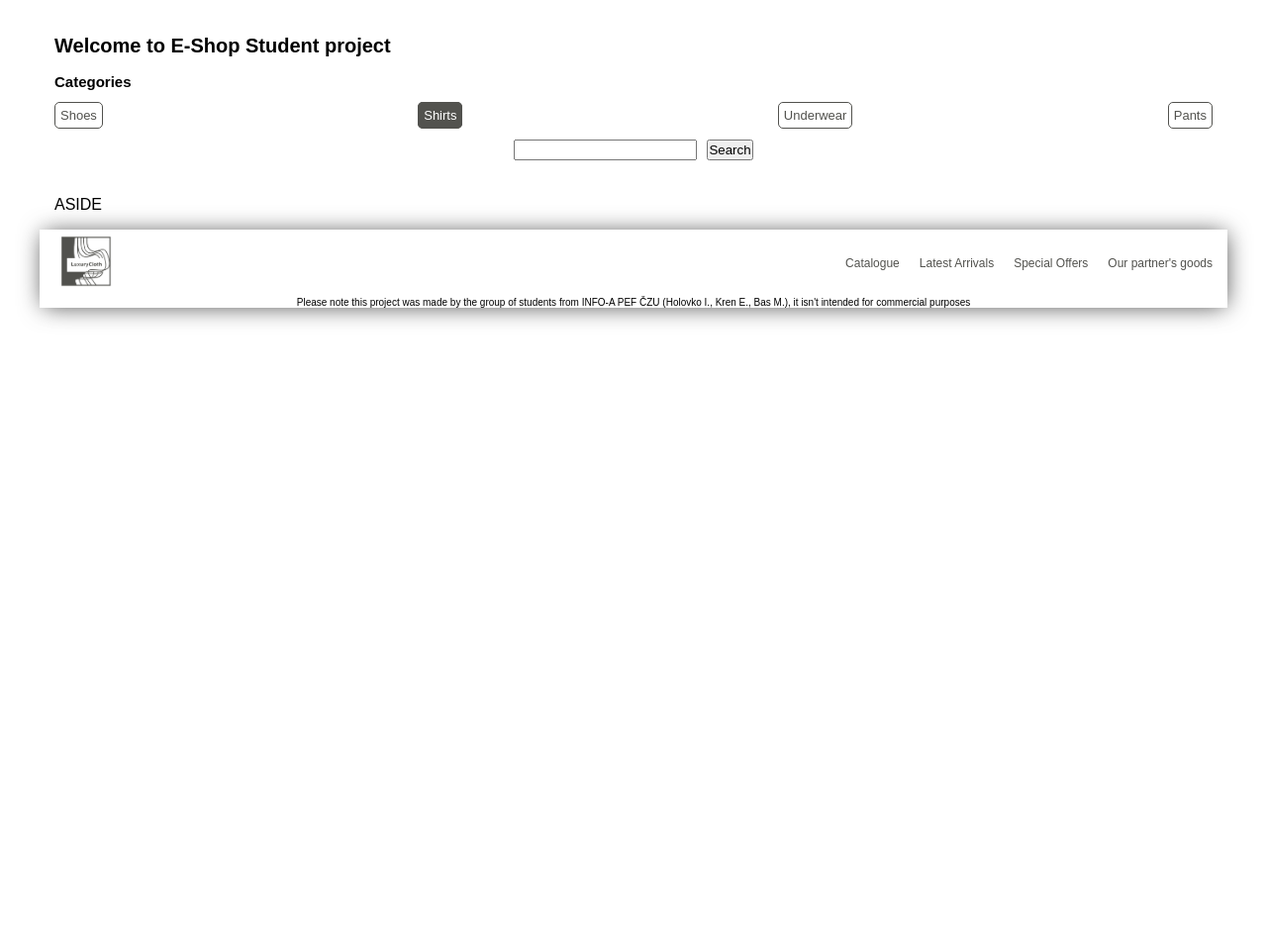
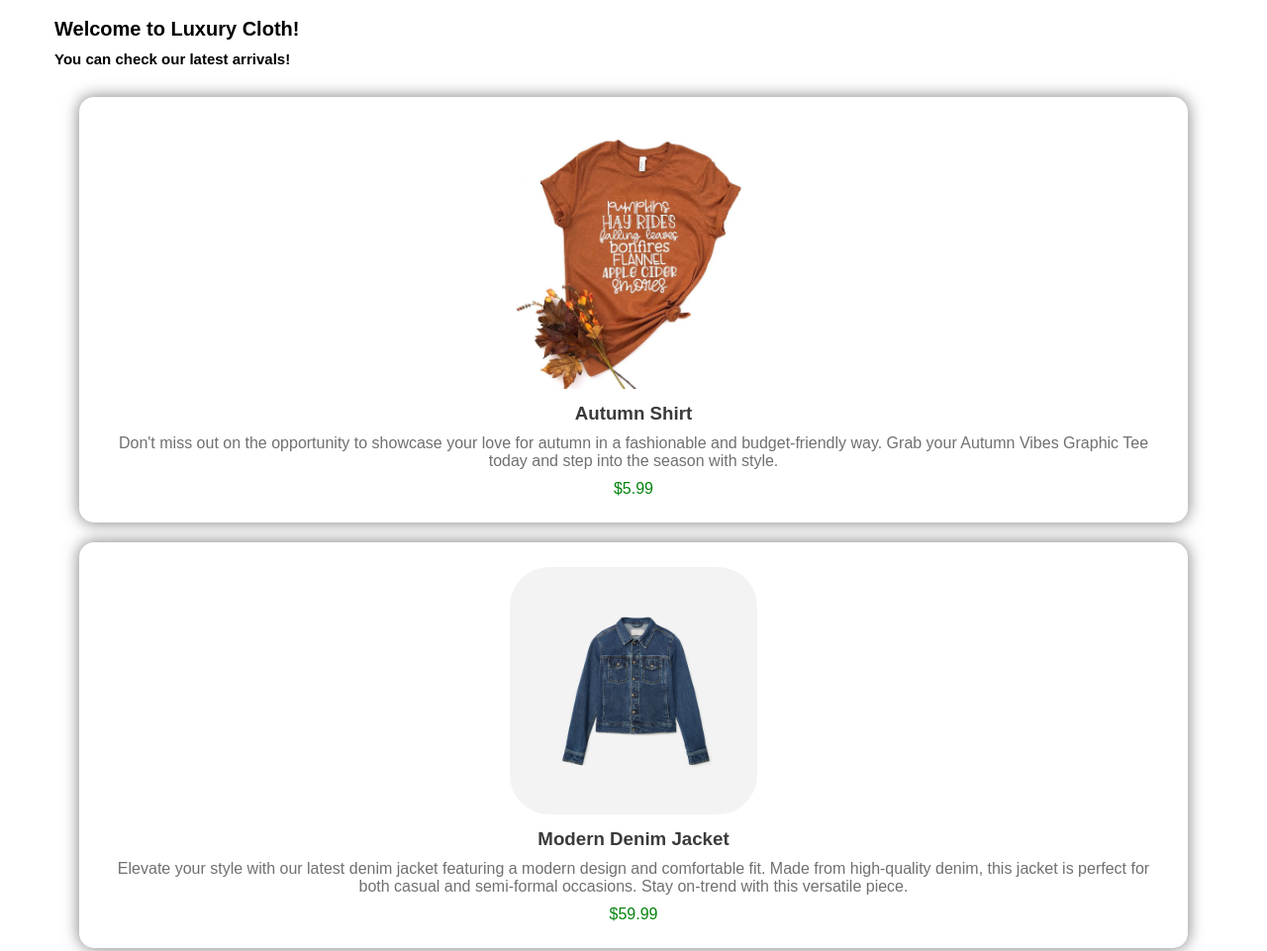
Before and after one commit to TikshiKE/eshop_prot, a plain HTML site: page index.html in a window 1280 px wide. Shown: the part 71-1032 px from the top of the page at 99% size. Before the commit the page ends 800 px from the top, so only its background shows below. Drawn offline with Linux system fonts and the light colour scheme.

Commit message:
Commit just for saving

```diff
--- a/css/styles.css
+++ b/css/styles.css
@@ -1,12 +1,25 @@
 :root {
   --primary-brand-color: #52524e;
   --primary-blue-color: #259dff;
+  --additional-text-color: #3a3a3a;
+  --light-text-color: #707070;
   --white-color: #fff;
+  --green-color: #03830c;
   --transition: 250ms cubic-bezier(0.4, 0, 0.2, 1);
 }
 
 * {
   box-sizing: border-box;
+}
+
+h1,
+h2,
+h3,
+h4,
+h5,
+p {
+  margin: 0;
+  padding: 0;
 }
 
 body {
@@ -94,12 +107,54 @@ button {
 /************HERO***********/
 .hero {
   padding-top: 20px;
-  padding-bottom: 20px;
+  padding-bottom: 50px;
 }
 
 .hero-title {
   font-size: 20px;
+  margin-bottom: 10px;
 }
+
+.latest-title {
+  font-size: 15px;
+  margin-bottom: 30px;
+}
+
+.latest-grid {
+  display: flex;
+  flex-wrap: wrap;
+  gap: 20px;
+  justify-content: center;
+}
+.latest-grid-item {
+  display: flex;
+  flex-direction: column;
+  align-items: center;
+  gap: 10px;
+  box-shadow: 0px 0px 15px 1px rgba(99, 99, 99, 0.75);
+  border-radius: 15px;
+  width: calc(100% - 50px);
+  padding: 25px;
+}
+
+.latest-link img {
+  height: auto;
+  width: 250px;
+  border-radius: 40px;
+}
+
+.latest-subtitle {
+  color: var(--additional-text-color);
+}
+.latest-description {
+  color: var(--light-text-color);
+  text-align: center;
+}
+
+.latest-price {
+  color: var(--green-color);
+}
+
 .hero-categories-title {
   font-size: 15px;
 }
@@ -128,6 +183,12 @@ button {
   color: var(--white-color);
 }
 
+/************FILTER***********/
+
+.filter-title {
+  font-size: 20px;
+}
+
 .filter {
   display: flex;
 }
@@ -141,6 +202,7 @@ button {
 
 .main-footer-container {
   box-shadow: 1px 1px 25px -3px rgba(0, 0, 0, 0.75);
+  padding-bottom: 20px;
 }
 .footer-navigation {
   display: flex;
--- a/index.html
+++ b/index.html
@@ -30,7 +30,7 @@
               <a href="./index.html" class="header-link">Home</a>
             </li>
             <li class="header-list-item">
-              <a href="" class="header-link">Latest Arrivals</a>
+              <a href="#latest" class="header-link">Latest Arrivals</a>
             </li>
             <li class="header-list-item">
               <a href="" class="header-link">Special Offers</a>
@@ -55,9 +55,89 @@
 
     <main>
       <section class="hero container">
-        <h1 class="hero-title">Welcome to E-Shop Student project</h1>
-        <header>
-          <h2 class="hero-categories-title">Categories</h2>
+        <header class="hero-header">
+          <h1 class="hero-title">Welcome to Luxury Cloth!</h1>
+          <h2 class="latest-title">You can check our latest arrivals!</h2>
+        </header>
+        <div class="latest-grid" id="latest">
+          <div class="latest-grid-item">
+            <a href="#" class="latest-link"
+              ><img
+                src="./images/autumn_shirt.jpg"
+                alt="Autumn Shirt"
+                width=""
+                height=""
+            /></a>
+            <h3 class="latest-subtitle">Autumn Shirt</h3>
+            <p class="latest-description">
+              Don't miss out on the opportunity to showcase your love for autumn
+              in a fashionable and budget-friendly way. Grab your Autumn Vibes
+              Graphic Tee today and step into the season with style.
+            </p>
+            <p class="latest-price">$5.99</p>
+          </div>
+          <div class="latest-grid-item">
+            <a href="#" class="latest-link"
+              ><img
+                src="./images/denim_jacket.jpg"
+                alt="Denim Jacket"
+                width=""
+                height=""
+            /></a>
+            <h3 class="latest-subtitle">Modern Denim Jacket</h3>
+            <p class="latest-description">
+              Elevate your style with our latest denim jacket featuring a modern
+              design and comfortable fit. Made from high-quality denim, this
+              jacket is perfect for both casual and semi-formal occasions. Stay
+              on-trend with this versatile piece.
+            </p>
+            <p class="latest-price">$59.99</p>
+          </div>
+          <div class="latest-grid-item">
+            <a href="#" class="latest-link"
+              ><img
+                src="./images/floral_dress.jpg"
+                alt="Floral Maxi Dress"
+                width=""
+                height=""
+            /></a>
+            <h3 class="latest-subtitle">Chic Floral Maxi Dress</h3>
+            <p class="latest-description">
+              Embrace the beauty of floral patterns with our chic maxi dress.
+              This elegant and flowy dress is perfect for summer events and
+              special occasions. The flattering silhouette and vibrant floral
+              print make it a must-have for your wardrobe.
+            </p>
+            <p class="latest-price">$79.99</p>
+          </div>
+          <div class="latest-grid-item">
+            <a href="#" class="latest-link"
+              ><img
+                src="./images/joger.jpg"
+                alt="Jogger Set"
+                width=""
+                height=""
+            /></a>
+            <h3 class="latest-subtitle">Athleisure Jogger Set</h3>
+            <p class="latest-description">
+              Stay comfortable and stylish with our athleisure jogger set. This
+              trendy two-piece ensemble combines fashion and functionality,
+              making it ideal for both workouts and casual outings. The set
+              includes a cozy hoodie and matching joggers for a laid-back yet
+              fashionable look.
+            </p>
+            <p class="latest-price">$49.99</p>
+          </div>
+        </div>
+      </section>
+
+      <aside class="discounts container">
+        <p>ASIDE</p>
+      </aside>
+
+      <section class="filter-section container">
+        <h2 class="filter-title">Want to explore something for you?</h2>
+        <h3 class="hero-categories-title">Categories</h3>
         <nav class="hero-navigation">
           <ul class="hero-nav-list">
             <li class="hero-nav-item">
@@ -74,18 +154,13 @@
             </li>
           </ul>
         </nav>
-        </header>
-        <article class="filter">
+        <div class="filter">
           <form class="filter-form">
             <input type="text" name="filter" id="filter" />
             <button type="submit">Search</button>
           </form>
-        </article>
+        </div>
       </section>
-
-      <aside class="discounts container">
-        <p>ASIDE</p>
-      </aside>
     </main>
 
     <footer class="main-footer">
@@ -135,7 +210,7 @@
               <a href="./index.html" class="header-link">Catalogue</a>
             </li>
             <li class="header-list-item-mobile">
-              <a href="" class="header-link">Latest Arrivals</a>
+              <a href="#latest" class="header-link">Latest Arrivals</a>
             </li>
             <li class="header-list-item-mobile">
               <a href="" class="header-link">Special Offers</a>
```
Also changed, not shown: images/autumn_shirt.jpg (added), images/denim_jacket.jpg (added), images/floral_dress.jpg (added), images/joger.jpg (added). Lines whose indentation alone changed are shown as unchanged.
